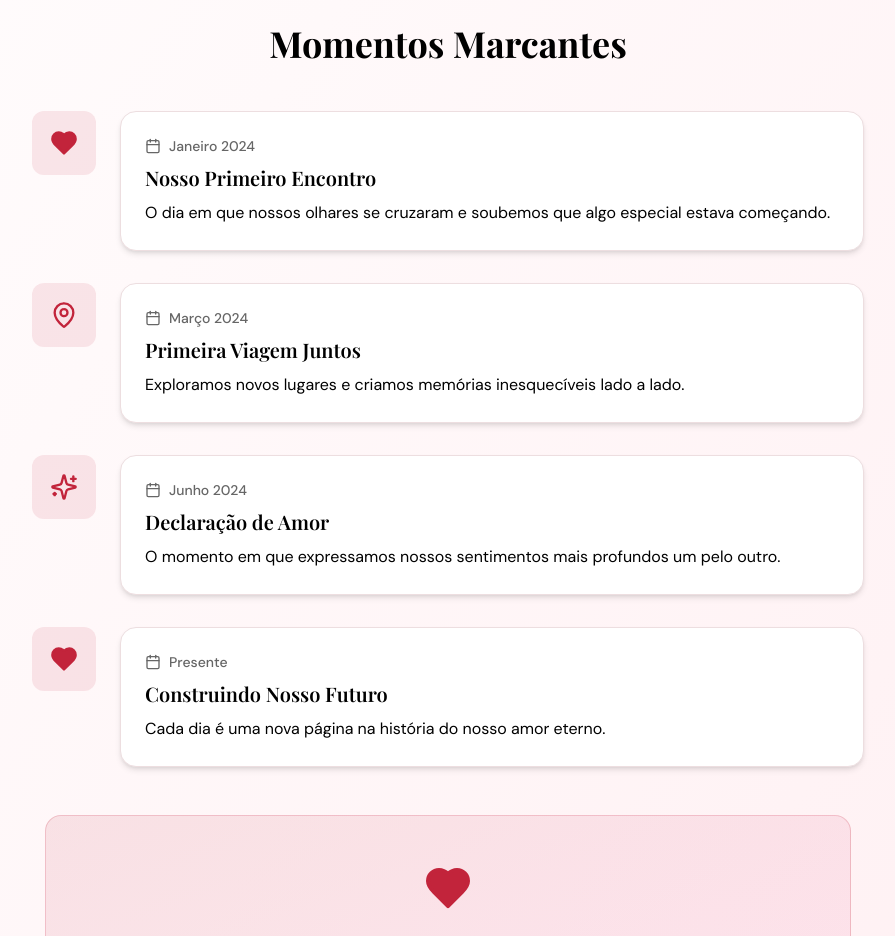
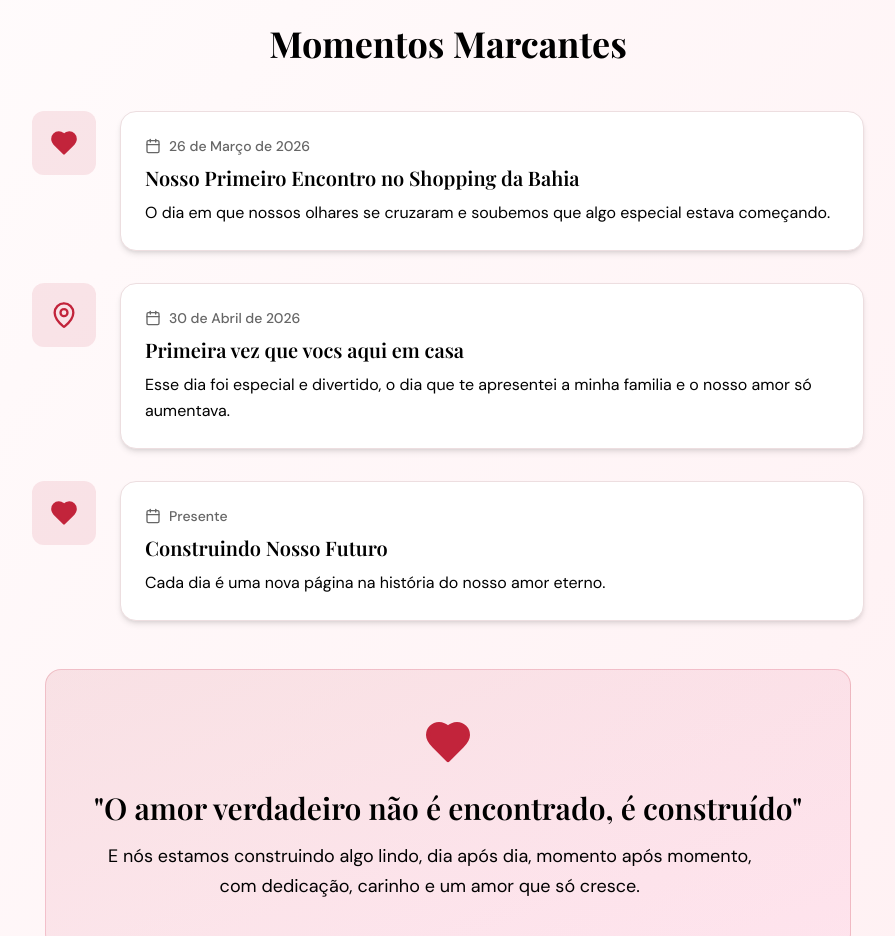
Before and after one commit to ATTXZC/minhavida, a React (Vite) app in the folder web/: page /sobre in a window 1280 px wide. Shown: the part 1240-2176 px from the top of the page, without its empty margins (192-1087 px from the left). Built offline with nearby package versions, Linux system fonts and the light colour scheme.

Commit message:
feat: update milestones dates and descriptions for future events
Updated milestone dates and descriptions to reflect future events.

Co-authored-by: Guilherme Melo <105309998+ATTXZC@users.noreply.github.com>

```diff
--- a/web/src/pages/SobreNosPage.jsx
+++ b/web/src/pages/SobreNosPage.jsx
@@ -9,22 +9,16 @@ import DecorativeElements from '../components/DecorativeElements';
 function SobreNosPage() {
   const milestones = [
     {
-      date: 'Janeiro 2024',
-      title: 'Nosso Primeiro Encontro',
+      date: '26 de Março de 2026',
+      title: 'Nosso Primeiro Encontro no Shopping da Bahia',
       description: 'O dia em que nossos olhares se cruzaram e soubemos que algo especial estava começando.',
       icon: Heart,
     },
     {
-      date: 'Março 2024',
-      title: 'Primeira Viagem Juntos',
-      description: 'Exploramos novos lugares e criamos memórias inesquecíveis lado a lado.',
+      date: '30 de Abril de 2026',
+      title: 'Primeira vez que vocs aqui em casa',
+      description: 'Esse dia foi especial e divertido, o dia que te apresentei a minha familia e o nosso amor só aumentava.',
       icon: MapPin,
-    },
-    {
-      date: 'Junho 2024',
-      title: 'Declaração de Amor',
-      description: 'O momento em que expressamos nossos sentimentos mais profundos um pelo outro.',
-      icon: Sparkles,
     },
     {
       date: 'Presente',
```
